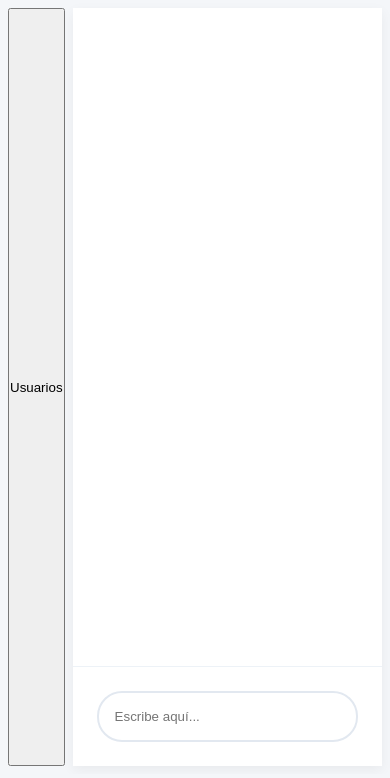
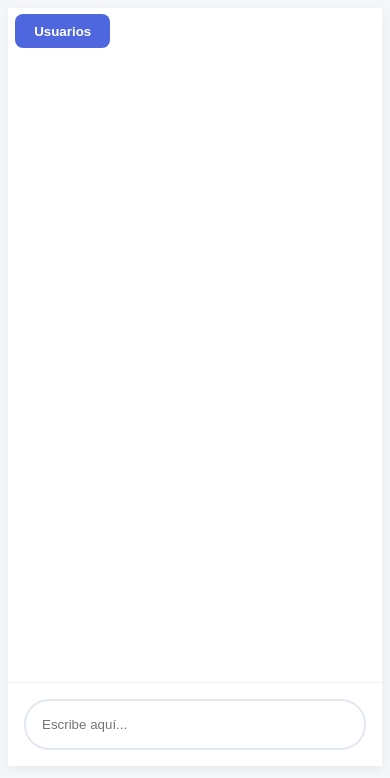
Before and after one commit to steven030/Web_chat, a Flask app: page /chat_user in a window 390 px wide. Shown: the part 66-844 px from the top of the page. Run offline with Flask 3, Linux system fonts and the light colour scheme; the visitor is signed in with stand-in values (Sample User, id 1); data that the repository does not hold is empty; some libraries are stand-ins or nearby versions.

Commit message:
Update chat_style.css

```diff
--- a/static/css/chat_style.css
+++ b/static/css/chat_style.css
@@ -1,6 +1,5 @@
 /* --- 1. Reseteo y Base --- */
 * { margin: 0; padding: 0; box-sizing: border-box; }
-
 html, body {
     height: 100%;
     margin: 0;
@@ -9,14 +8,14 @@ html, body {
     background-color: #f4f6f9;
 }
 
-/* --- 2. Contenedor Principal (Ajustado al Header) --- */
+/* --- 2. Layout Principal --- */
 #chat-page-wrapper {
     display: flex;
-    /* Restamos 70px que es la altura aproximada de tu header */
-    height: calc(100vh - 70px);
+    height: calc(100vh - 70px); /* Ajuste para no solaparse con el header */
     padding: 1rem;
     gap: 1rem;
     overflow: hidden;
+    position: relative;
 }
 
 /* --- 3. Barra Lateral --- */
@@ -30,7 +29,7 @@ html, body {
     flex-shrink: 0;
 }
 
-/* --- 4. Área de Chat (Estructura Rígida) --- */
+/* --- 4. Área de Chat --- */
 #message {
     flex: 1;
     display: flex;
@@ -39,7 +38,7 @@ html, body {
     border-radius: 20px;
     box-shadow: 0 4px 12px rgba(0,0,0,0.05);
     overflow: hidden;
-    min-height: 0; /* Vital para que el flexbox no se rompa */
+    min-height: 0;
 }
 
 #sub-message {
@@ -51,16 +50,39 @@ html, body {
 }
 
 #input-container {
-    padding: 1.5rem;
+    padding: 1rem;
     border-top: 1px solid #edf2f7;
-    flex-shrink: 0; /* Evita que el input se comprima */
+    flex-shrink: 0;
     background: #fff;
 }
 
-/* --- 5. Responsividad --- */
+/* --- 5. Responsividad y Botón Móvil --- */
+#toggle-users {
+    display: none; /* Oculto en escritorio */
+    position: fixed;
+    top: 80px; left: 15px;
+    z-index: 1000;
+    padding: 0.6rem 1.2rem;
+    background: #4e67df;
+    color: white;
+    border: none;
+    border-radius: 8px;
+    cursor: pointer;
+    font-weight: 600;
+}
+
 @media (max-width: 768px) {
-    #chat-page-wrapper { padding: 0.5rem; gap: 0.5rem; }
-    #contact-list { display: none; } /* Ocultar en móvil */
+    #toggle-users { display: block; } /* Visible en móvil */
+    #chat-page-wrapper { padding: 0.5rem; gap: 0; }
+
+    #contact-list {
+        display: none; /* Se oculta por defecto */
+        position: fixed;
+        top: 0; left: 0;
+        width: 100%; height: 100%;
+        z-index: 2000;
+        border-radius: 0;
+    }
     #message { border-radius: 0; }
     .chat-box { max-width: 85%; }
 }
@@ -69,10 +91,12 @@ html, body {
 #messages { list-style: none; display: flex; flex-direction: column; gap: 1.5rem; }
 .chat-main { display: flex; align-items: flex-start; gap: 0.75rem; width: 100%; margin-bottom: 1rem; }
 .my-message { justify-content: flex-end; }
-.my-message .chat-content-body { align-items: flex-end; }
 .other-message { justify-content: flex-start; }
 
 .chat-content-body { display: flex; flex-direction: column; align-items: flex-start; max-width: 70%; }
+.my-message .chat-content-body { align-items: flex-end; }
+
+/* Avatares */
 .chat-avatar-wrapper {
     width: 40px !important; height: 40px !important;
     min-width: 40px !important; border-radius: 50% !important;
@@ -81,11 +105,12 @@ html, body {
 }
 .chat-avatar-wrapper img { width: 100%; height: 100%; object-fit: cover !important; display: block !important; }
 
+/* Burbujas */
 .chat-box { padding: 0.8rem 1.2rem; border-radius: 18px; font-size: 0.95rem; line-height: 1.4; margin-top: 4px; }
 .other-message .chat-box { background: #edf2f7; color: #1a202c; border-bottom-left-radius: 4px; }
 .my-message .chat-box { background: #4e67df; color: white; border-bottom-right-radius: 4px; }
-
 .chat-username { font-size: 0.7rem; color: #718096; display: block; margin-bottom: 2px; }
 
+/* Input */
 #my_message { width: 100%; padding: 1rem; border-radius: 25px; border: 2px solid #e2e8f0; outline: none; }
 #my_message:focus { border-color: #4e67df; }
```
